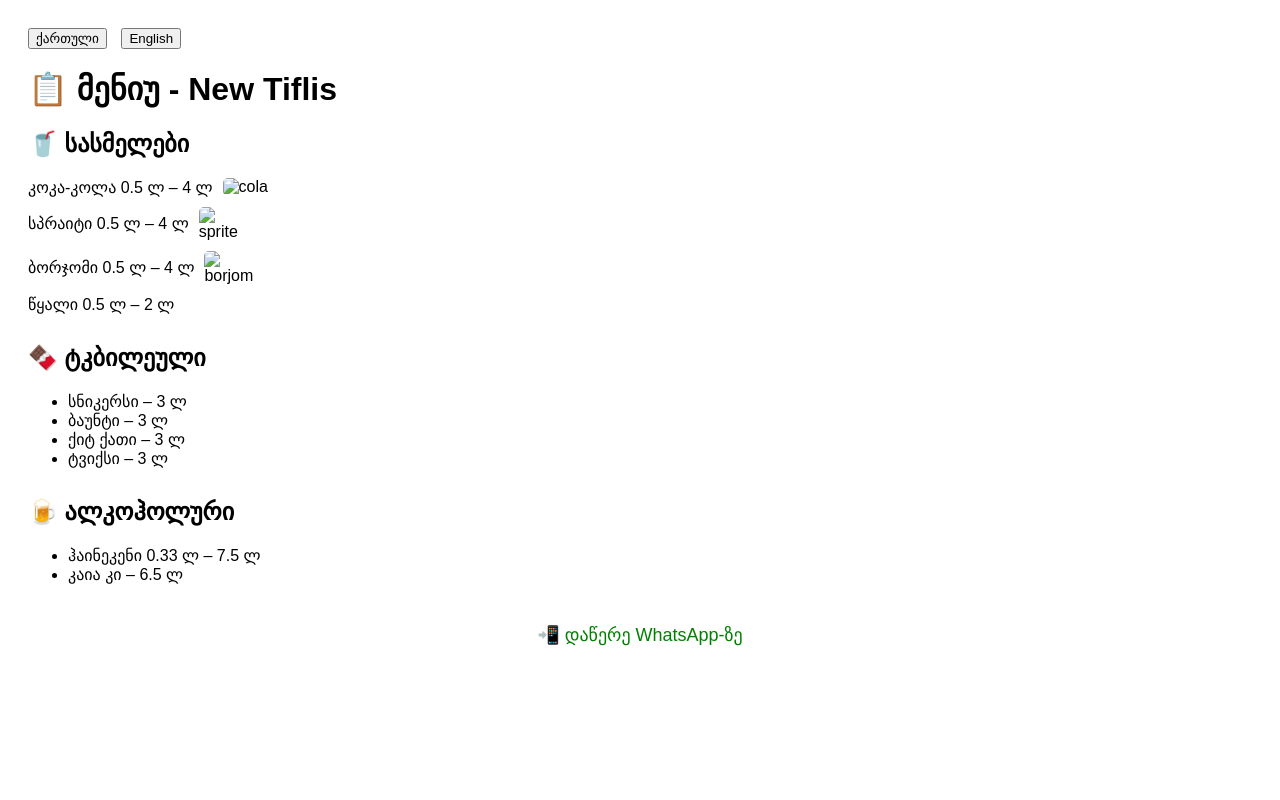
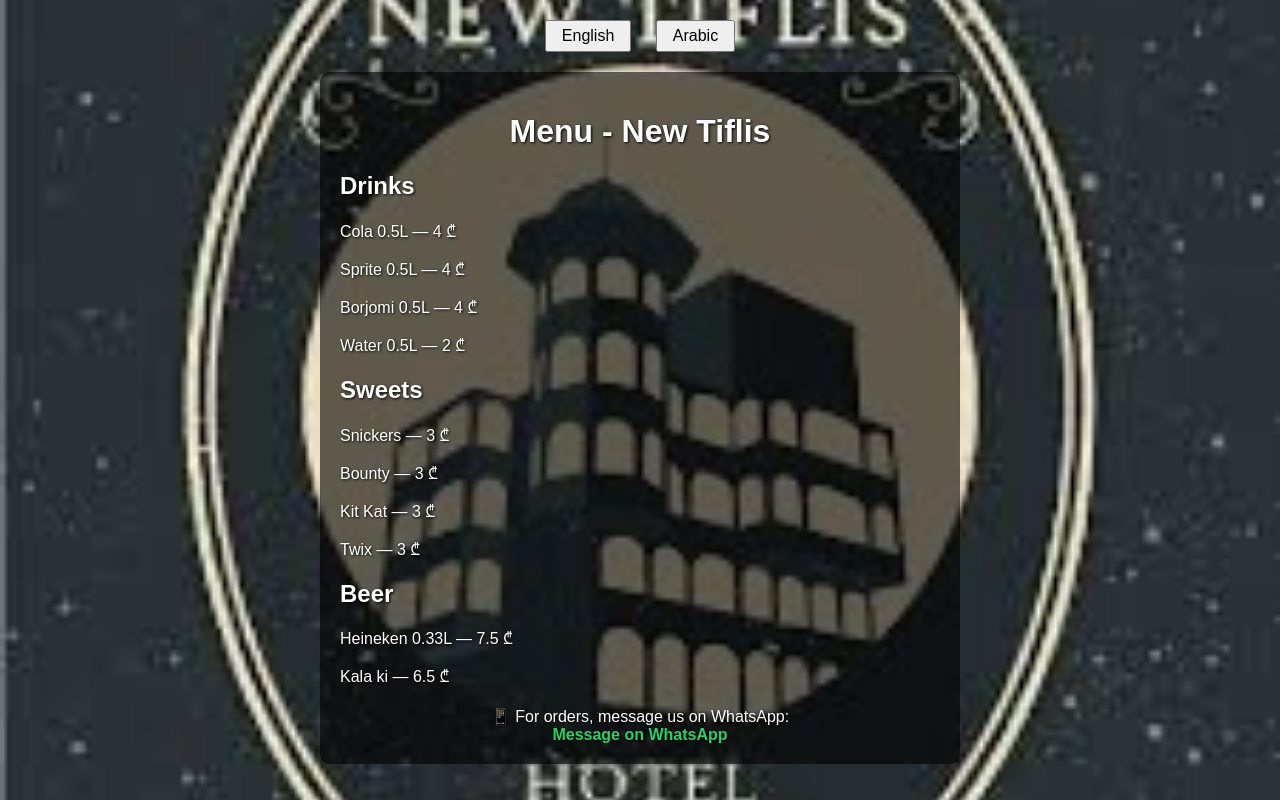
Before and after one commit to tom95555/menu, a plain HTML site: page index.html in a window 1280 px wide. Drawn offline with Linux system fonts and the light colour scheme.

Commit message:
index.html

```diff
--- a/index.html
+++ b/index.html
@@ -1,89 +1,123 @@
+<!DOCTYPE html>
+<html lang="en">
+<head>
+  <meta charset="UTF-8" />
+  <meta name="viewport" content="width=device-width, initial-scale=1.0"/>
+  <title>New Tiflis Menu</title>
+  <style>
+    body {
+      font-family: Arial, sans-serif;
+      background: url('images.jpeg') no-repeat center center fixed;
+      background-size: cover;
+      color: white;
+      text-shadow: 1px 1px 3px black;
+      margin: 0;
+      padding: 20px;
+    }
 
-<!DOCTYPE html>
-<html lang="ka">
-<head>
-  <meta charset="UTF-8">
-  <meta name="viewport" content="width=device-width, initial-scale=1.0">
-  <title>მენიუ - New Tiflis</title>
-  <style>
-    body { font-family: sans-serif; padding: 20px; }
-    .lang-switch { margin-bottom: 20px; }
-    .lang-switch button { margin-right: 10px; }
-    .section { margin-bottom: 30px; }
-    .item { display: flex; align-items: center; margin-bottom: 10px; }
-    .item img { width: 50px; height: auto; margin-left: 10px; border-radius: 5px; }
-    .en { display: none; }
+    h1 {
+      text-align: center;
+    }
+
+    .lang-buttons {
+      text-align: center;
+      margin-bottom: 20px;
+    }
+
+    .lang-buttons button {
+      margin: 0 10px;
+      padding: 5px 15px;
+      font-size: 16px;
+      cursor: pointer;
+    }
+
+    .menu-section {
+      max-width: 600px;
+      margin: auto;
+      background-color: rgba(0, 0, 0, 0.6);
+      padding: 20px;
+      border-radius: 10px;
+    }
+
+    .whatsapp {
+      text-align: center;
+      margin-top: 20px;
+    }
+
+    a {
+      color: #25D366;
+      font-weight: bold;
+      text-decoration: none;
+    }
+
+    .hidden {
+      display: none;
+    }
   </style>
-  <script>
-    function switchLang(lang) {
-      document.querySelectorAll('.ka, .en').forEach(el => el.style.display = 'none');
-      document.querySelectorAll('.' + lang).forEach(el => el.style.display = 'block');
-    }
-  </script>
 </head>
 <body>
-  <div class="lang-switch">
-    <button onclick="switchLang('ka')">ქართული</button>
+  <div class="lang-buttons">
     <button onclick="switchLang('en')">English</button>
+    <button onclick="switchLang('ar')">Arabic</button>
   </div>
 
-  <div class="ka">
-    <h1>📋 მენიუ - New Tiflis</h1>
-    <div class="section">
-      <h2>🥤 სასმელები</h2>
-      <div class="item">კოკა-კოლა 0.5 ლ – 4 ლ <img src="file-Rb8ioyNiy6dXjLwLkMMFVm" alt="cola"></div>
-      <div class="item">სპრაიტი 0.5 ლ – 4 ლ <img src="file-WD8AUY5MgqvJjgbC2zcDqC" alt="sprite"></div>
-      <div class="item">ბორჯომი 0.5 ლ – 4 ლ <img src="file-JyLMd7tZ3RBfRzqN3dLp9e" alt="borjomi"></div>
-      <div class="item">წყალი 0.5 ლ – 2 ლ</div>
-    </div>
-    <div class="section">
-      <h2>🍫 ტკბილეული</h2>
-      <ul>
-        <li>სნიკერსი – 3 ლ</li>
-        <li>ბაუნტი – 3 ლ</li>
-        <li>ქიტ ქათი – 3 ლ</li>
-        <li>ტვიქსი – 3 ლ</li>
-      </ul>
-    </div>
-    <div class="section">
-      <h2>🍺 ალკოჰოლური</h2>
-      <ul>
-        <li>ჰაინეკენი 0.33 ლ – 7.5 ლ</li>
-        <li>კაია კი – 6.5 ლ</li>
-      </ul>
-    </div>
-    <div style="text-align:center; margin-top: 40px;">
-      <a href="https://wa.me/995595848884" style="font-size: 18px; color: green; text-decoration: none;">📲 დაწერე WhatsApp-ზე</a>
+  <div id="en" class="menu-section">
+    <h1>Menu - New Tiflis</h1>
+    <h2>Drinks</h2>
+    <p>Cola 0.5L — 4 ₾</p>
+    <p>Sprite 0.5L — 4 ₾</p>
+    <p>Borjomi 0.5L — 4 ₾</p>
+    <p>Water 0.5L — 2 ₾</p>
+
+    <h2>Sweets</h2>
+    <p>Snickers — 3 ₾</p>
+    <p>Bounty — 3 ₾</p>
+    <p>Kit Kat — 3 ₾</p>
+    <p>Twix — 3 ₾</p>
+
+    <h2>Beer</h2>
+    <p>Heineken 0.33L — 7.5 ₾</p>
+    <p>Kala ki — 6.5 ₾</p>
+
+    <div class="whatsapp">
+      📱 For orders, message us on WhatsApp:<br/>
+      <a href="https://wa.me/995595848884">Message on WhatsApp</a>
     </div>
   </div>
 
-  <div class="en">
-    <h1>📋 Menu - New Tiflis</h1>
-    <div class="section">
-      <h2>🥤 Drinks</h2>
-      <div class="item">Coca-Cola 0.5L – 4 GEL <img src="file-Rb8ioyNiy6dXjLwLkMMFVm" alt="cola"></div>
-      <div class="item">Sprite 0.5L – 4 GEL <img src="file-WD8AUY5MgqvJjgbC2zcDqC" alt="sprite"></div>
-      <div class="item">Borjomi 0.5L – 4 GEL <img src="file-JyLMd7tZ3RBfRzqN3dLp9e" alt="borjomi"></div>
-      <div class="item">Water 0.5L – 2 GEL</div>
+  <div id="ar" class="menu-section hidden" dir="rtl">
+    <h1>قائمة - نيو تفليس</h1>
+    <h2>مشروبات</h2>
+    <p>كوكا كولا 0.5 لتر — 4 ₾</p>
+    <p>سبرايت 0.5 لتر — 4 ₾</p>
+    <p>بورجومي 0.5 لتر — 4 ₾</p>
+    <p>ماء 0.5 لتر — 2 ₾</p>
+
+    <h2>حلويات</h2>
+    <p>سنيكرز — 3 ₾</p>
+    <p>باونتي — 3 ₾</p>
+    <p>كيت كات — 3 ₾</p>
+    <p>تويكس — 3 ₾</p>
+
+    <h2>بيرة</h2>
+    <p>هاينكن 0.33 لتر — 7.5 ₾</p>
+    <p>كالا كي — 6.5 ₾</p>
+
+    <div class="whatsapp">
+      📱 للطلب، راسلنا على واتساب:<br/>
+      <a href="https://wa.me/995595848884">راسلنا على واتساب</a>
     </div>
-    <div class="section">
-      <h2>🍫 Sweets</h2>
-      <ul>
-        <li>Snickers – 3 GEL</li>
-        <li>Bounty – 3 GEL</li>
-        <li>Kit Kat – 3 GEL</li>
-        <li>Twix – 3 GEL</li>
-      </ul>
-    </div>
-    <div class="section">
-      <h2>🍺 Beer</h2>
-      <ul>
-        <li>Heineken 0.33L – 7.5 GEL</li>
-        <li>Kaia Ki – 6.5 GEL</li>
-      </ul>
-    </div>
-    <div style="text-align:center; margin-top: 40px;">
-      <a href="https://wa.me/995595848884" style="font-size: 18px; color: green; text-decoration: none;">📲 Contact via WhatsApp</a>
+  </div>
+
+  <script>
+    function switchLang(lang) {
+      document.getElementById("en").classList.add("hidden");
+      document.getElementById("ar").classList.add("hidden");
+      document.getElementById(lang).classList.remove("hidden");
+    }
+  </script>
+</body>
+</html>
     </div>
   </div>
 </body>
```
